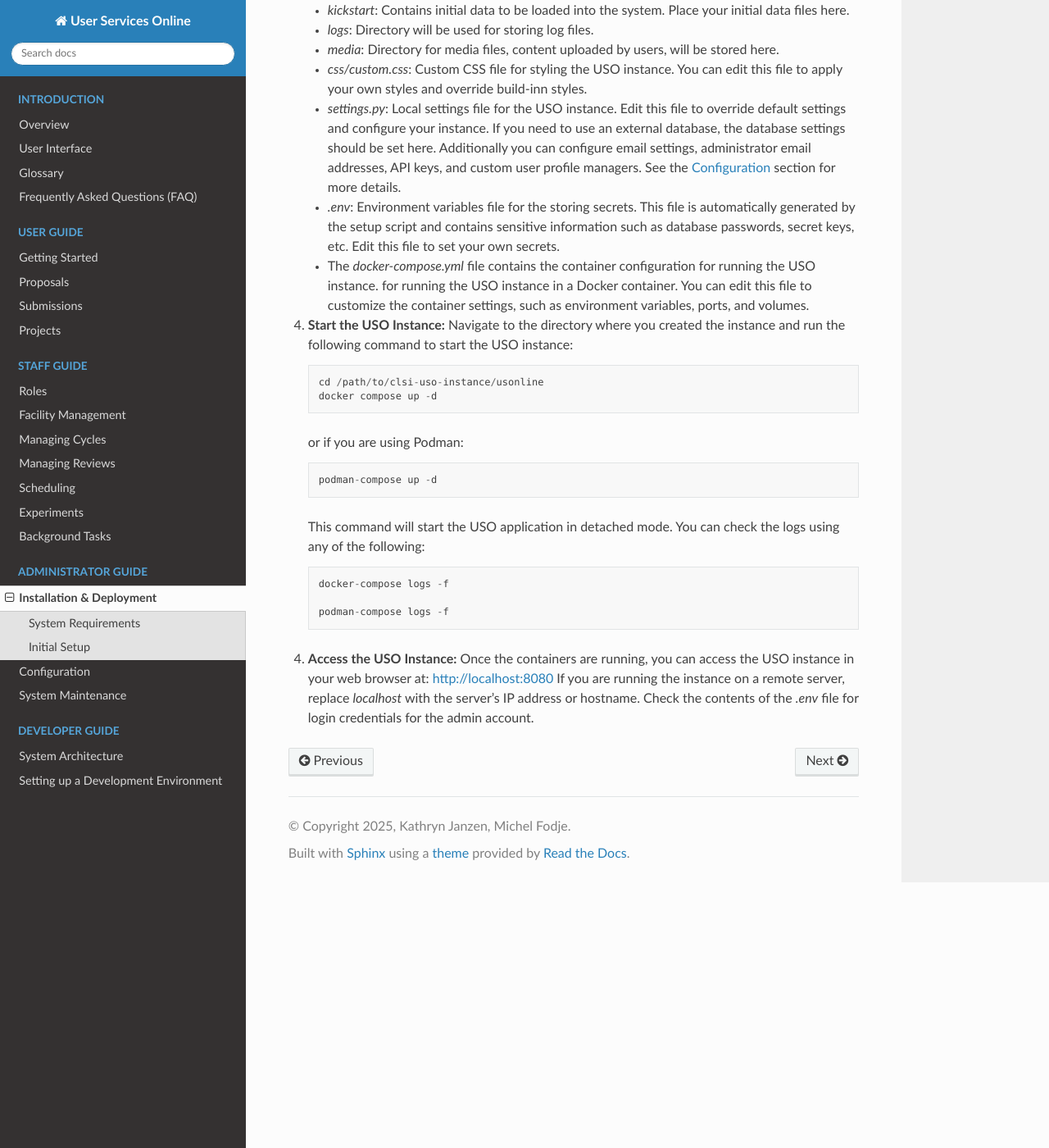
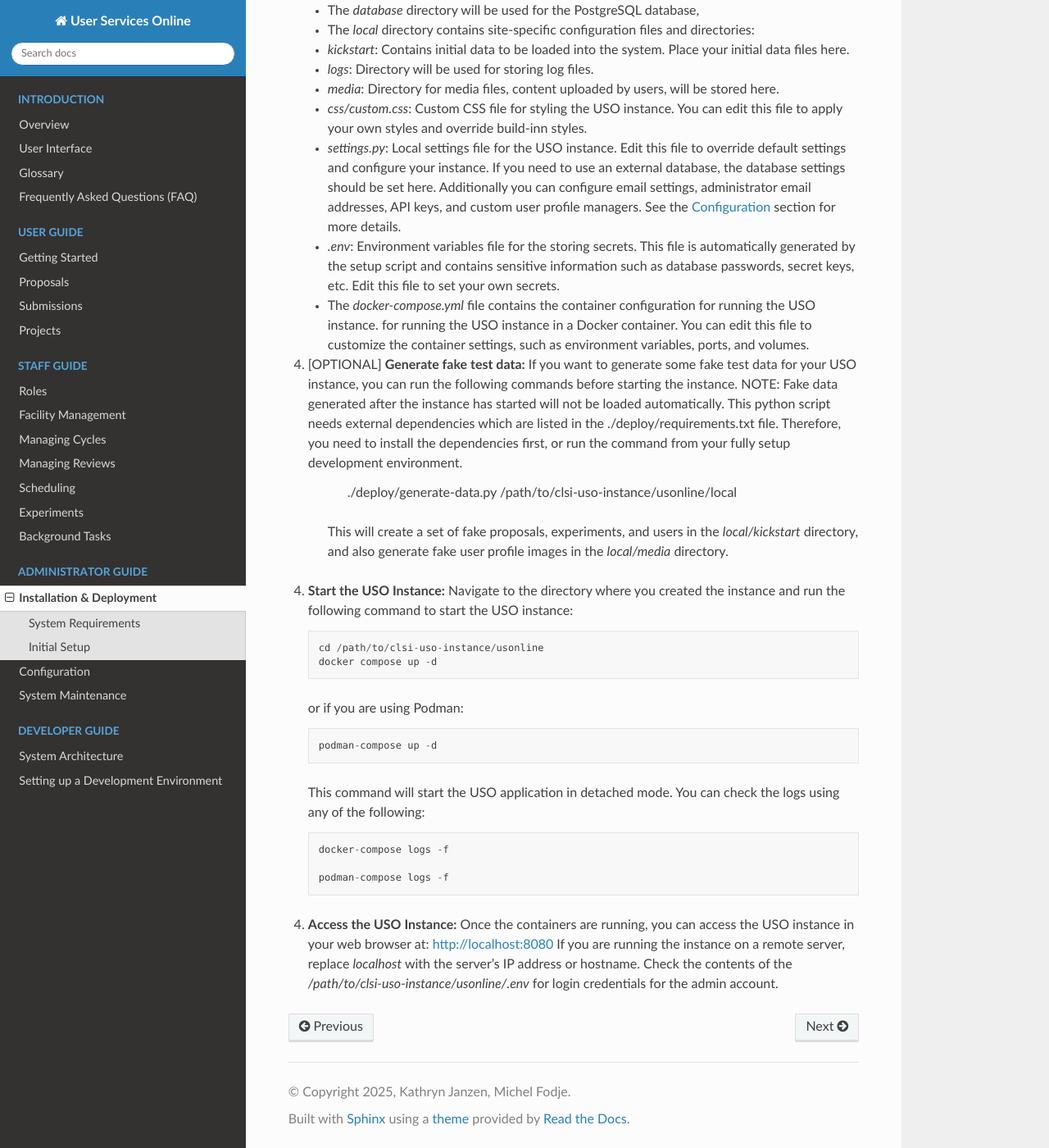
Before and after one commit to michel4j/uso, a Sphinx documentation site: the page built from docs/source/admin_guide/installation.rst, in a window 1280 px wide and 1400 px high, scrolled down 1347 px. Shown: the whole window at 82% size. Built offline with Sphinx 7.4.7 and the Read the Docs theme 3.1.0, drawn with Linux system fonts in a browser that asks for light colours; some of the changed text lies outside the part shown.

Commit message:
Add requirements for test data generation, and fix documentation issues.

```diff
--- a/docs/source/admin_guide/installation.rst
+++ b/docs/source/admin_guide/installation.rst
@@ -11,10 +11,11 @@
 any privileged features of the host operating system and can therefore be run as a non-root user.
 
 The following software is required to run the USO system:
-* **Docker** or **Podman**: Containerization platform for running the USO instance.
-* **Docker Compose**: Tool for defining and running multi-container Docker applications.
-* **Buildah**: [Optional] Tool for building OCI and Docker container images.
-* **Git**: Version control system to clone the USO repository.
+
+- **Docker** or **Podman**: Containerization platform for running the USO instance.
+- **Docker Compose**: Tool for defining and running multi-container Docker applications.
+- **Buildah**: [Optional] Tool for building OCI and Docker container images.
+- **Git**: Version control system to clone the USO repository.
 
 
 Initial Setup
@@ -74,6 +75,17 @@
      for running the USO instance in a Docker container. You can edit this file to customize the container settings,
      such as environment variables, ports, and volumes.
 
+4. [OPTIONAL] **Generate fake test data:**
+   If you want to generate some fake test data for your USO instance, you can run the following commands before
+   starting the instance. NOTE: Fake data generated after the instance has started will not be loaded automatically.
+   This python script needs external dependencies which are listed in the ./deploy/requirements.txt file. Therefore,
+   you need to install the dependencies first, or run the command from your fully setup development environment.
+
+        ./deploy/generate-data.py /path/to/clsi-uso-instance/usonline/local
+
+    This will create a set of fake proposals, experiments, and users in the `local/kickstart` directory, and also
+    generate fake user profile images in the `local/media` directory.
+
 4. **Start the USO Instance:**
    Navigate to the directory where you created the instance and run the following command to start the USO instance::
 
@@ -93,4 +105,5 @@
 4. **Access the USO Instance:**
    Once the containers are running, you can access the USO instance in your web browser at: http://localhost:8080
    If you are running the instance on a remote server, replace `localhost` with the server's IP address or hostname.
-   Check the contents of the `.env` file for login credentials for the admin account.
+   Check the contents of the `/path/to/clsi-uso-instance/usonline/.env` for login credentials
+   for the admin account.
```
Also changed, not shown: 1 other file.
